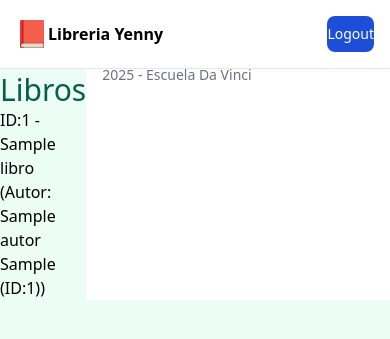
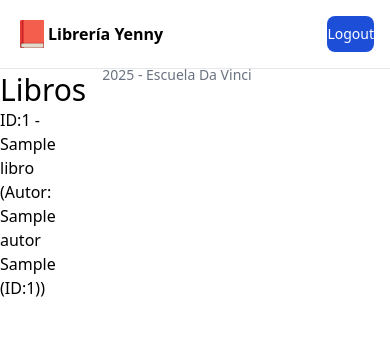
Before and after one commit to AgUsBF-DV/dv-ayms, a Django app: page /libros/ in a window 390 px wide. Shown: the top 339 px of the page. Run offline with Django 5.2, Linux system fonts and the light colour scheme; tables that the repository leaves empty hold one stand-in row (values such as "Sample post"); some libraries are stand-ins or nearby versions.

Commit message:
fix: corregir título, texto en encabezado, pie de página, navbar y detalles de estilo

```diff
--- a/yenny/templates/_base.html
+++ b/yenny/templates/_base.html
@@ -8,7 +8,7 @@
         <meta http-equiv="X-UA-Compatible" content="IE=edge" />
         <meta name="viewport" content="width=device-width, initial-scale=1.0" />
 
-        <title>Libreria Yenny</title>
+        <title>Librería Yenny</title>
 
         {% compress css %}
             <link rel="stylesheet" href="{% static 'src/output.css' %}" />
@@ -17,7 +17,7 @@
         <link rel="icon" type="image/png" href="{% static 'img/red-book.png' %}" />
     </head>
 
-    <body class="bg-green-50">
+    <body class="dark:bg-gray-900 antialiased">
         <div class="min-h-screen flex flex-col">
 
             {% include "partials/navbar.html" %}
--- a/yenny/templates/components/heading.html
+++ b/yenny/templates/components/heading.html
@@ -1,9 +1,9 @@
 {% if size == "h1" %}
-  <h1 class="text-3xl text-green-800 font-bold">{{ texto }}</h1>
+  <h1 class="text-3xl text-blue-800 dark:text-white font-bold">{{ texto }}</h1>
 {% elif size == "h2" %}
-  <h2 class="text-2xl text-green-700 font-semibold">{{ texto }}</h2>
+  <h2 class="text-2xl text-blue-700 dark:text-white font-semibold">{{ texto }}</h2>
 {% elif size == "h3" %}
-  <h3 class="text-xl text-green-600 font-medium">{{ texto }}</h3>
+  <h3 class="text-xl text-blue-600 dark:text-white font-medium">{{ texto }}</h3>
 {% else %}
   <span>{{ texto }}</span>
 {% endif %}
--- a/yenny/templates/partials/footer.html
+++ b/yenny/templates/partials/footer.html
@@ -2,15 +2,9 @@
 
 <footer class="bg-white dark:bg-gray-900 mt-16">
     <div class="w-full max-w-screen-xl mx-auto p-4">
-        <a href="/" class="flex items-center mb-3 sm:mb-0 space-x-3 rtl:space-x-reverse">
-            <img
-                src="{% static 'img/red-book.png' %}"
-                class="h-6"
-                alt="Logo Yenny"
-            />
-
+        <a href="/" class="flex items-center mb-3 sm:mb-0 space-x-3 justify-center w-full">
             <span class="self-center text-xl font-semibold whitespace-nowrap dark:text-white">
-                Libreria Yenny
+                Librería Yenny
             </span>
         </a>
 
--- a/yenny/templates/partials/navbar.html
+++ b/yenny/templates/partials/navbar.html
@@ -11,7 +11,7 @@
 
             <span
                 class="self-center text-2xl font-semibold whitespace-nowrap text-blue-500 dark:text-white">
-                Libreria Yenny
+                Librería Yenny
             </span>
         </a>
 
```
Also changed, not shown: yenny/yenny/templates/index.html (+1 -25 lines).
